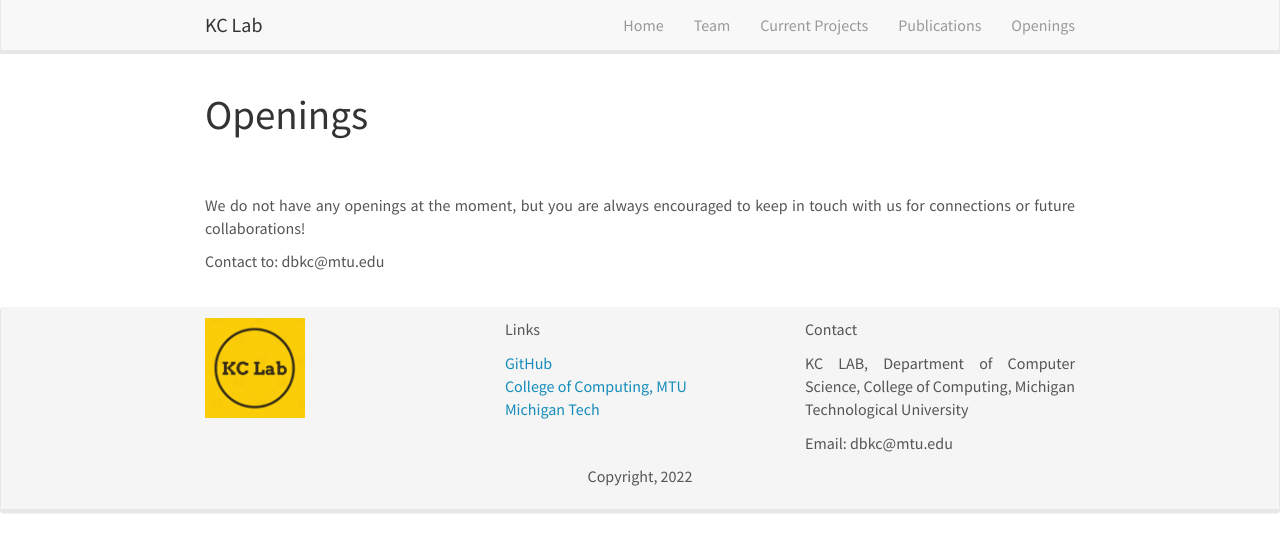
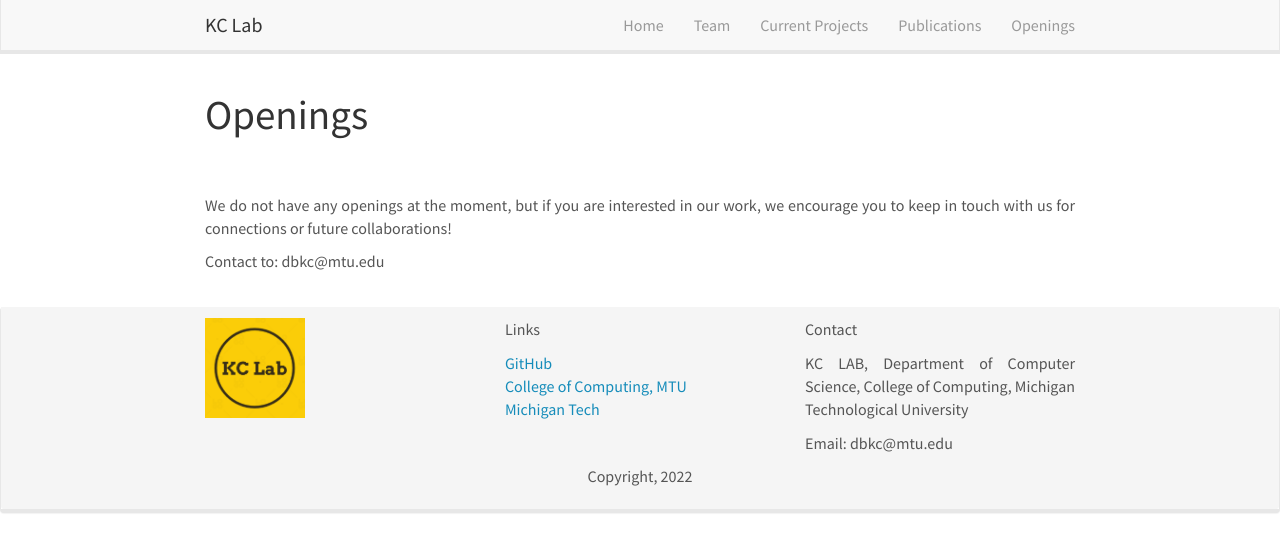
Before and after one commit to pawelparker/KCLabMTU.github.io, a Jekyll site: the page built from _pages/openings.md, in a window 1280 px wide. Shown: the top 552 px of the page. Built offline with Jekyll 4.4.1, drawn with Linux system fonts in a browser that asks for light colours; nearby versions of some CDN libraries.

Commit message:
Update openings.md

```diff
--- a/_pages/openings.md
+++ b/_pages/openings.md
@@ -9,7 +9,7 @@ permalink: /openings/
 
 
 <br><br>
-We do not have any openings at the moment, but you are always encouraged to keep in touch with us for connections or future collaborations!
+We do not have any openings at the moment, but if you are interested in our work, we encourage you to keep in touch with us for connections or future collaborations!
 
 Contact to: dbkc@mtu.edu
 <br><br>
```
